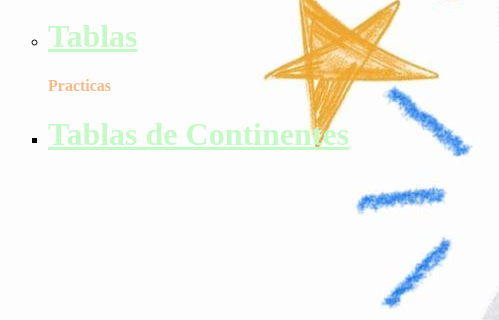
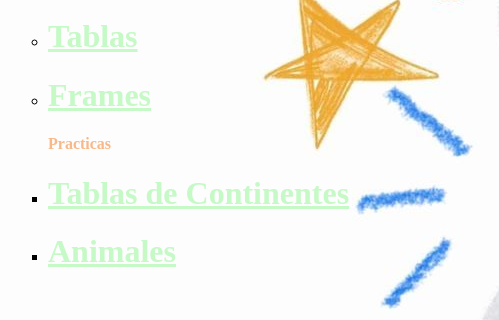
Before and after one commit to XimeM11-dev/WEB.Xime, a plain HTML site: page index.html in a window 1280 px wide. Shown: the part 339-659 px from the top of the page, 0-499 px from the left. Drawn offline with Linux system fonts and the light colour scheme.

Commit message:
Update index.html

```diff
--- a/index.html
+++ b/index.html
@@ -12,10 +12,12 @@
         <li><a href="https://ximem11-dev.github.io/Img.multimedia.xmf/"><h1>Imagenes y Multimedia</h1></a></li>
         <li><a href="https://ximem11-dev.github.io/Hipervinculo._xmf/"><h1>Hiperv&iacutenculos</h1></a></li>
         <li><a href="https://ximem11-dev.github.io/Tablas._xmf/"><h1>Tablas</h1></a></li>
+         <li><a href="https://ximem11-dev.github.io/Frames-/"><h1>Frames</h1></a></li>
 </ul>
     </a>
 <ul type=square><font color="#f8b888"><h4>Practicas</h4></font>
         <li><a href="https://ximem11-dev.github.io/Continentes.xmf/"><h1>Tablas de Continentes</h1></a></li>
+         <li><a href="https://ximem11-dev.github.io/Animales2/"><h1>Animales</h1></a></li>
 
 </body>
 </html>
```
